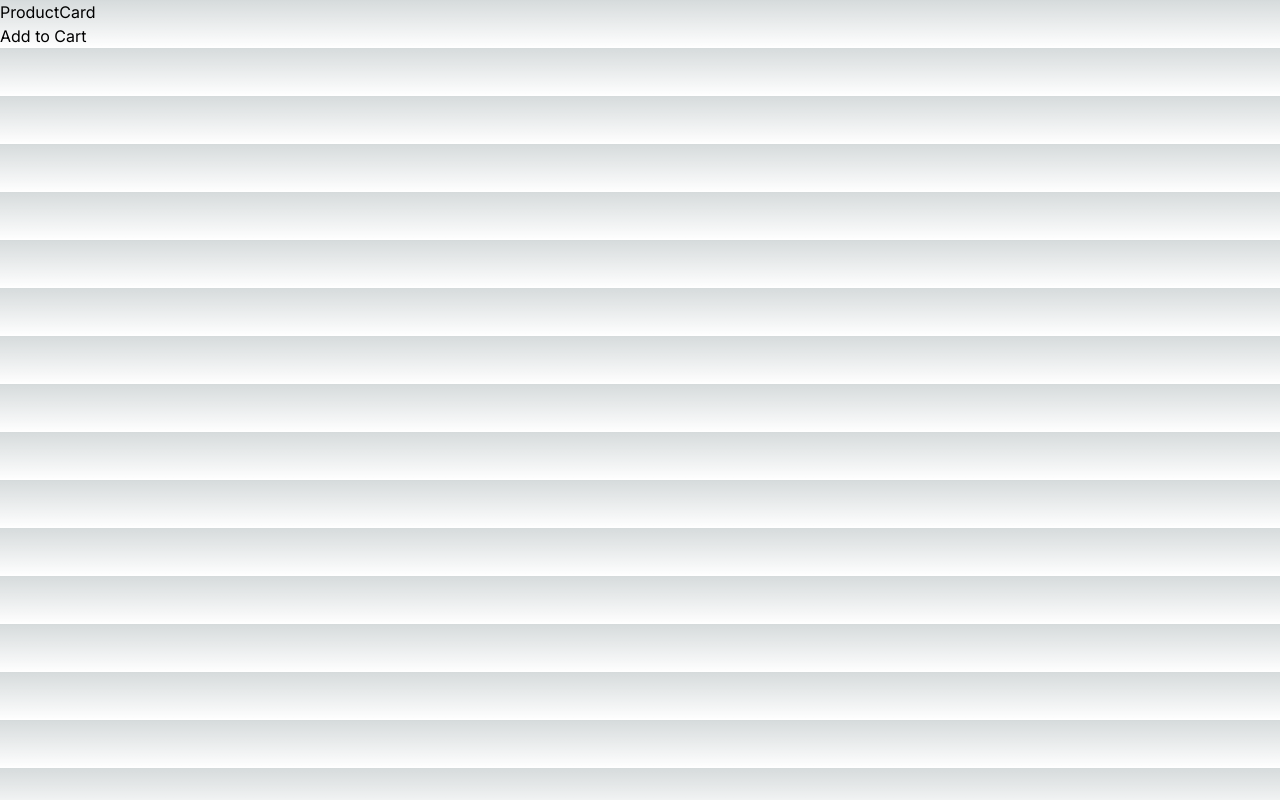
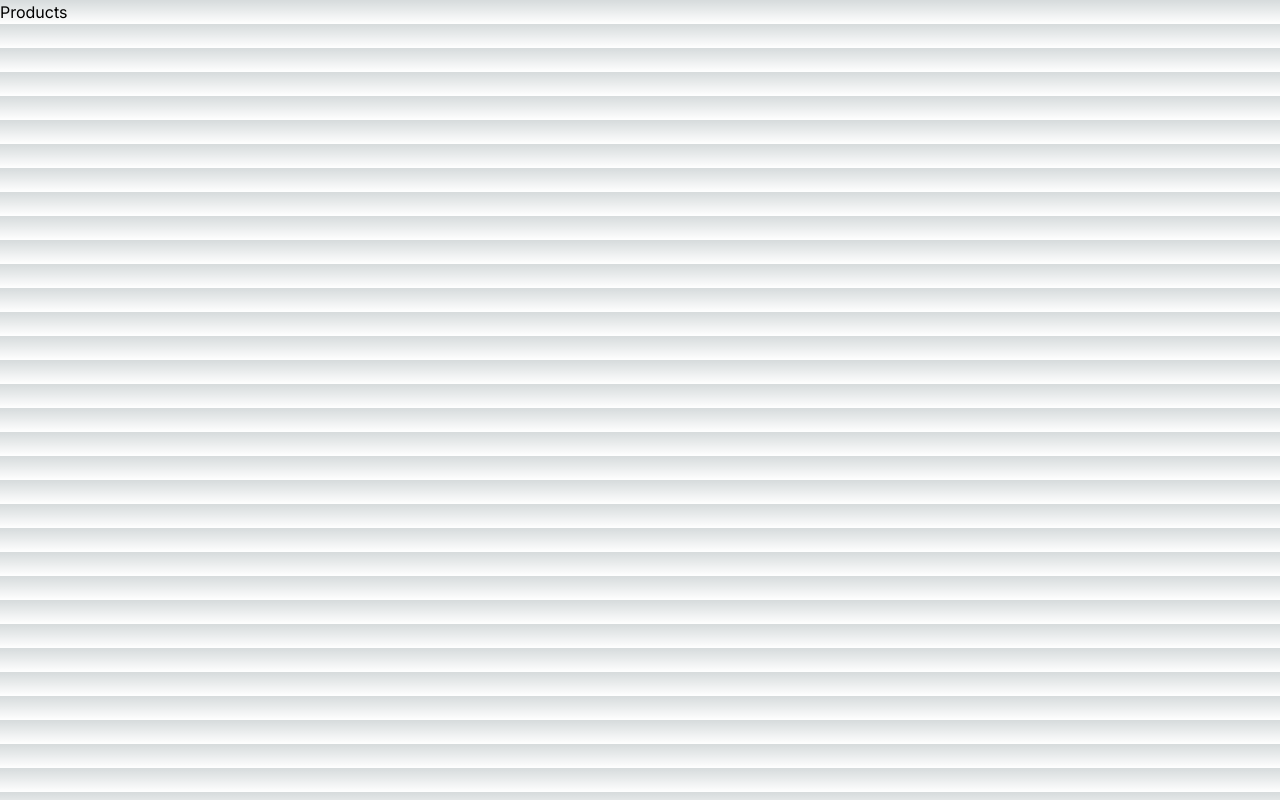
Before and after one commit to HamDean/mosh-nextjs-tutorial, a Next.js app: page /products in a window 1280 px wide. Built offline with nearby package versions, Linux system fonts and the light colour scheme.

Commit message:
catch-all segments

```diff
--- /dev/null
+++ b/app/products/[[...slug]]/page.tsx
@@ -0,0 +1,11 @@
+
+interface Props {
+    params: { slug: string[]}
+}
+
+const Products = ({ params: { slug }}: Props) => {
+  return (
+    <div>Products {slug[1]}</div>
+  )
+}
+export default Products
--- a/app/products/page.tsx
+++ /dev/null
@@ -1,10 +0,0 @@
-import ProductCard from "../ui/ProductCard"
-
-const page = () => {
-  return (
-    <div>
-        <ProductCard />
-    </div>
-  )
-}
-export default page
```
